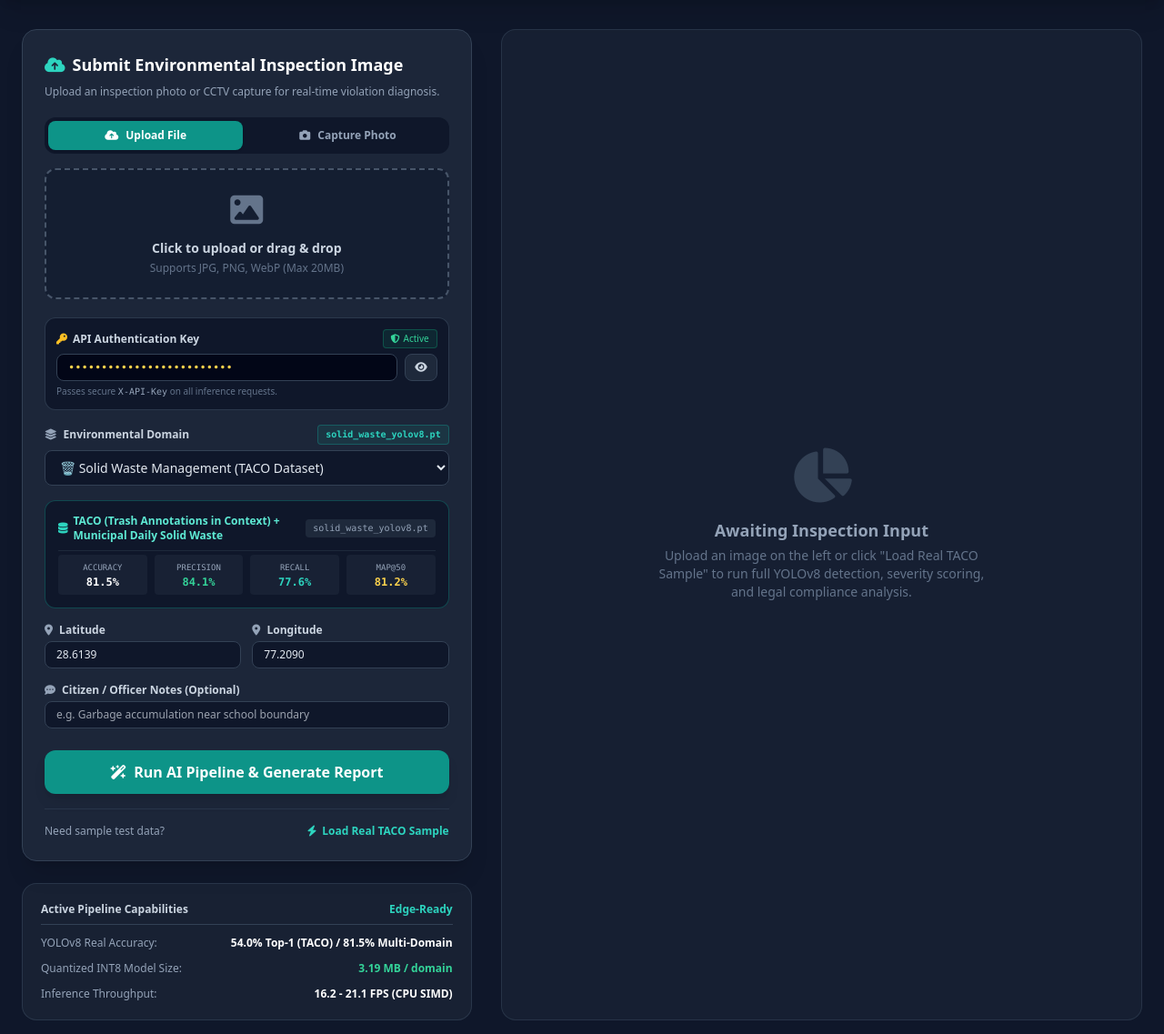
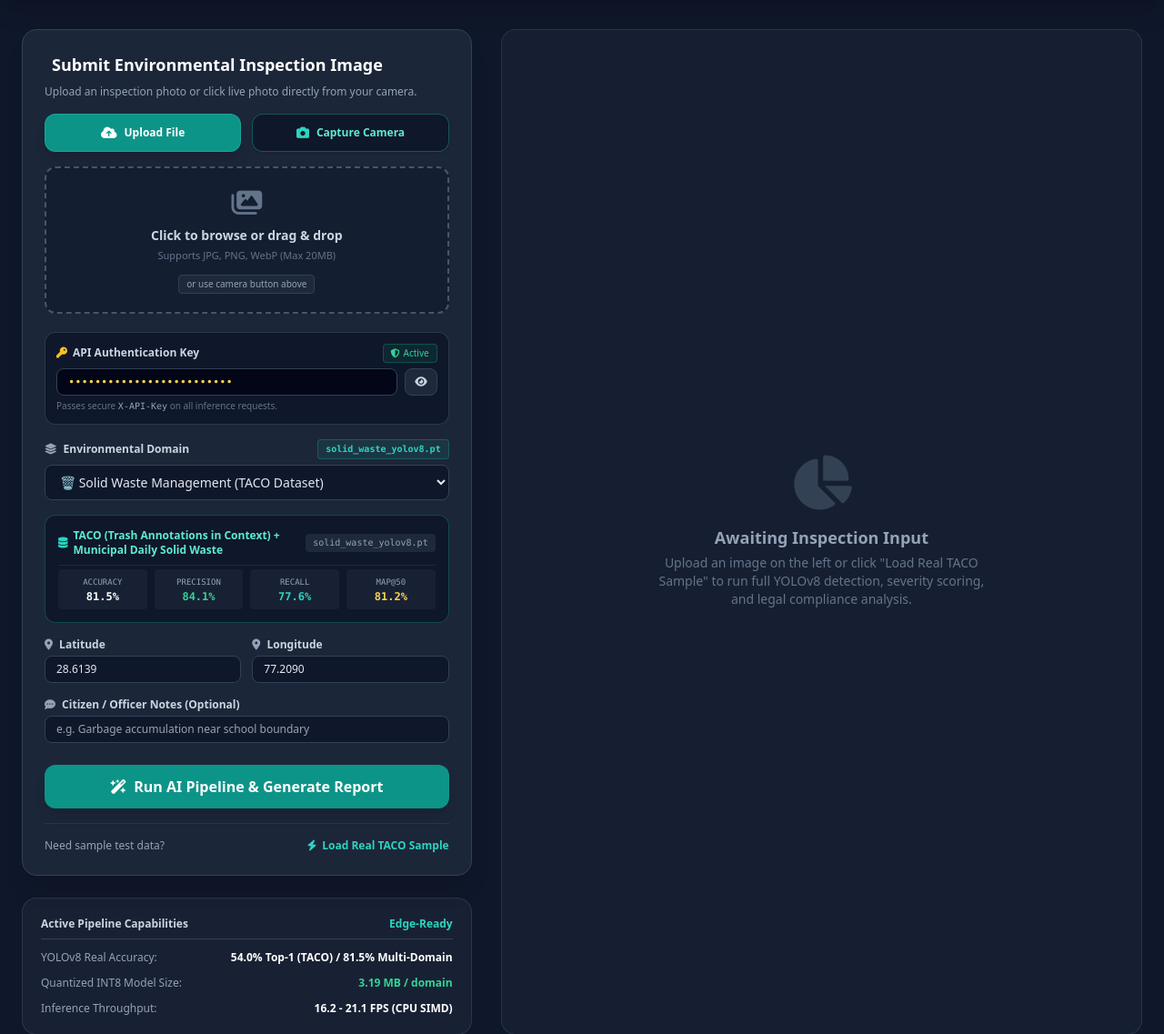
Before and after one commit to ashishbalodia1/Context-Image-Analyzer, a Flask app: page / in a window 1280 px wide. Shown: the part 81-1218 px from the top of the page at 91% size. Run offline with Flask 3, Linux system fonts and the light colour scheme; some libraries are stand-ins or nearby versions.

Commit message:
feat(camera): full frontend and backend camera integration with live viewfinder, base64 decoding, and templates auto-reload

```diff
--- a/backend/app.py
+++ b/backend/app.py
@@ -31,6 +31,7 @@ def create_app() -> Flask:
     # Config
     app.config["SECRET_KEY"] = FLASK_CONFIG.get("SECRET_KEY", "dev-secret")
     app.config["DEBUG"] = FLASK_CONFIG.get("DEBUG", False)
+    app.config["TEMPLATES_AUTO_RELOAD"] = True
     app.config["MAX_CONTENT_LENGTH"] = FLASK_CONFIG.get("MAX_CONTENT_LENGTH", 20 * 1024 * 1024)
     app.config["SQLALCHEMY_DATABASE_URI"] = DATABASE_URL
     app.config["SQLALCHEMY_TRACK_MODIFICATIONS"] = False
--- a/backend/routes/upload.py
+++ b/backend/routes/upload.py
@@ -6,6 +6,7 @@ Severity Assessment -> Context Synthesis -> Storage.
 """
 import os
 import uuid
+import base64
 from pathlib import Path
 from flask import Blueprint, request, jsonify
 
@@ -47,47 +48,69 @@ def verify_key():
 
 @upload_bp.route("/analyze-image", methods=["POST"])
 @upload_bp.route("/upload", methods=["POST"])
+@upload_bp.route("/capture-camera", methods=["POST"])
 @require_api_key
 def analyze_image():
     """
-    POST /api/analyze-image (or /api/upload)
+    POST /api/analyze-image (or /api/capture-camera)
+    Supports both Multipart Form-Data (file upload or camera snapshot)
+    and JSON body (with base64 encoded camera frame).
+    """
+    save_path = None
+    source_type = "upload"
 
-    Multipart Form-Data:
-        file: Image binary (JPG, PNG, WebP) - Required
-        latitude: float - Optional manual GPS override
-        longitude: float - Optional manual GPS override
-        timestamp: string - Optional capture timestamp
-        domain: string - Optional environmental domain
-        description: string - Optional citizen notes
+    # A. Check for JSON Payload (Direct Base64 from Camera/Webcam Canvas)
+    if request.is_json:
+        json_data = request.get_json() or {}
+        b64_data = json_data.get("image_base64") or json_data.get("camera_base64") or json_data.get("image")
+        if not b64_data:
+            return jsonify({"error": "No image data provided. Pass 'image_base64' in JSON body or 'file' in multipart form."}), 400
 
-    Returns:
-        JSON: Structured incident report (Section 9 Specification)
-    """
-    file = request.files.get("file") or request.files.get("image")
-    if not file:
-        return jsonify({"error": "No file part in request. Provide an image under key 'image' or 'file'."}), 400
+        source_type = json_data.get("source", "camera")
+        if "," in b64_data:
+            b64_data = b64_data.split(",", 1)[1]
 
-    if file.filename == "":
-        return jsonify({"error": "No file selected."}), 400
+        unique_name = f"camera_{uuid.uuid4().hex}.jpg"
+        os.makedirs(str(UPLOAD_DIR), exist_ok=True)
+        save_path = str(UPLOAD_DIR / unique_name)
+        try:
+            with open(save_path, "wb") as fh:
+                fh.write(base64.b64decode(b64_data))
+            logger.info(f"Live camera frame decoded and saved securely: {save_path}")
+        except Exception as e:
+            return jsonify({"error": f"Invalid base64 camera image: {str(e)}"}), 400
 
-    if not _allowed_file(file.filename):
-        return jsonify({"error": f"Unsupported file type. Allowed: {sorted(list(ALLOWED_EXTENSIONS))}"}), 400
+        domain = json_data.get("domain")
+        citizen_desc = json_data.get("description")
+        lat_raw = json_data.get("latitude") or json_data.get("lat")
+        lon_raw = json_data.get("longitude") or json_data.get("lon")
+        req_timestamp = json_data.get("timestamp")
 
-    # 1. Secure file upload
-    ext = file.filename.rsplit(".", 1)[1].lower()
-    unique_name = f"{uuid.uuid4().hex}.{ext}"
-    os.makedirs(str(UPLOAD_DIR), exist_ok=True)
-    save_path = str(UPLOAD_DIR / unique_name)
-    file.save(save_path)
-    logger.info(f"File uploaded securely: {save_path}")
+    # B. Multipart Form-Data (File Upload or Camera Snapshot Blob)
+    else:
+        file = request.files.get("file") or request.files.get("image") or request.files.get("camera")
+        if not file:
+            return jsonify({"error": "No file part in request. Provide an image under key 'image', 'file', or 'camera'."}), 400
 
-    # 2. Extract query parameters
-    domain = request.form.get("domain")
-    citizen_desc = request.form.get("description")
+        if file.filename == "":
+            return jsonify({"error": "No file selected."}), 400
 
-    manual_location = None
-    lat_raw = request.form.get("latitude") or request.form.get("lat")
-    lon_raw = request.form.get("longitude") or request.form.get("lon")
+        if not _allowed_file(file.filename):
+            return jsonify({"error": f"Unsupported file type. Allowed: {sorted(list(ALLOWED_EXTENSIONS))}"}), 400
+
+        source_type = request.form.get("source", "upload")
+        ext = file.filename.rsplit(".", 1)[1].lower()
+        unique_name = f"{'camera_' if source_type == 'camera' else ''}{uuid.uuid4().hex}.{ext}"
+        os.makedirs(str(UPLOAD_DIR), exist_ok=True)
+        save_path = str(UPLOAD_DIR / unique_name)
+        file.save(save_path)
+        logger.info(f"File/Camera image saved securely: {save_path}")
+
+        domain = request.form.get("domain")
+        citizen_desc = request.form.get("description")
+        lat_raw = request.form.get("latitude") or request.form.get("lat")
+        lon_raw = request.form.get("longitude") or request.form.get("lon")
+        req_timestamp = request.form.get("timestamp")
     if lat_raw and lon_raw:
         try:
             lat = float(lat_raw)
@@ -148,6 +171,7 @@ def analyze_image():
         image_metadata=image_metadata,
         citizen_description=citizen_desc
     )
+    report["capture_source"] = "Live Camera Snapshot" if source_type == "camera" else "Inspection File Upload"
 
     # 7b. Attach selected domain's dataset evaluation & benchmark metrics
     domain_key = detection_result.get("domain", "solid_waste")
--- a/templates/index.html
+++ b/templates/index.html
@@ -53,53 +53,81 @@
       <!-- Upload Card -->
       <div class="bg-slate-800/90 border border-slate-700 rounded-2xl p-6 shadow-xl backdrop-blur">
         <h2 class="text-lg font-bold text-white mb-2 flex items-center gap-2">
-          <i class="fa-solid fa-cloud-arrow-up text-teal-400"></i>
+          <i class="fa-solid fa-camera-viewfinder text-teal-400"></i>
           Submit Environmental Inspection Image
         </h2>
-        <p class="text-xs text-slate-400 mb-5">
-          Upload an inspection photo or CCTV capture for real-time violation diagnosis.
+        <p class="text-xs text-slate-400 mb-4">
+          Upload an inspection photo or click live photo directly from your camera.
         </p>
 
-        <!-- Mode Switcher Tabs: Upload vs Camera -->
-        <div class="grid grid-cols-2 gap-2 p-1 bg-slate-900 rounded-xl mb-4 text-xs font-semibold">
-          <button type="button" id="tabUploadBtn" class="py-2 px-3 rounded-lg bg-teal-600 text-white transition flex items-center justify-center gap-2 shadow">
-            <i class="fa-solid fa-cloud-arrow-up"></i> Upload File
+        <!-- Prominent Dual Action Buttons: Upload vs Live Camera -->
+        <div class="grid grid-cols-2 gap-3 mb-4">
+          <button type="button" id="tabUploadBtn" class="py-2.5 px-3 rounded-xl bg-teal-600 hover:bg-teal-500 text-white font-bold text-xs transition flex items-center justify-center gap-2 shadow-lg border border-teal-400/30">
+            <i class="fa-solid fa-cloud-arrow-up text-sm"></i>
+            <span>Upload File</span>
           </button>
-          <button type="button" id="tabCameraBtn" class="py-2 px-3 rounded-lg text-slate-400 hover:text-white transition flex items-center justify-center gap-2">
-            <i class="fa-solid fa-camera"></i> Capture Photo
+          <button type="button" id="tabCameraBtn" class="py-2.5 px-3 rounded-xl bg-slate-900 hover:bg-slate-700 text-teal-300 font-bold text-xs transition flex items-center justify-center gap-2 border border-teal-500/40 shadow">
+            <i class="fa-solid fa-camera text-sm text-teal-400"></i>
+            <span>Capture Camera</span>
           </button>
         </div>
 
-        <!-- Dropzone (Mode 1: File Upload) -->
-        <div id="dropzone" class="border-2 border-dashed border-slate-600 hover:border-teal-400 rounded-xl p-6 text-center cursor-pointer transition bg-slate-900/50 hover:bg-slate-900/80">
-          <input type="file" id="fileInput" accept="image/*" class="hidden">
+        <!-- Hidden native inputs for maximum compatibility -->
+        <input type="file" id="fileInput" accept="image/*" class="hidden">
+        <input type="file" id="mobileCameraInput" accept="image/*" capture="environment" class="hidden">
+
+        <!-- Mode 1: File Dropzone -->
+        <div id="dropzone" class="border-2 border-dashed border-slate-600 hover:border-teal-400 rounded-xl p-5 text-center cursor-pointer transition bg-slate-900/50 hover:bg-slate-900/80">
           <div id="dropzonePrompt">
-            <i class="fa-solid fa-image text-4xl text-slate-500 mb-3 block"></i>
-            <p class="text-sm font-semibold text-slate-300">Click to upload or drag & drop</p>
-            <p class="text-xs text-slate-500 mt-1">Supports JPG, PNG, WebP (Max 20MB)</p>
+            <i class="fa-solid fa-images text-3xl text-slate-500 mb-2 block"></i>
+            <p class="text-sm font-semibold text-slate-300">Click to browse or drag & drop</p>
+            <p class="text-[11px] text-slate-500 mt-1">Supports JPG, PNG, WebP (Max 20MB)</p>
+            <div class="mt-3 flex items-center justify-center gap-2">
+              <span class="text-[10px] text-slate-400 bg-slate-800 px-2 py-0.5 rounded border border-slate-700">or use camera button above</span>
+            </div>
           </div>
           <div id="previewContainer" class="hidden">
-            <img id="imagePreview" src="" alt="Selected Preview" class="max-h-48 mx-auto rounded-lg shadow-md border border-slate-700 object-cover">
+            <div class="relative inline-block">
+              <img id="imagePreview" src="" alt="Selected Preview" class="max-h-48 mx-auto rounded-lg shadow-md border border-slate-700 object-cover">
+              <span id="sourceBadge" class="absolute top-2 right-2 text-[10px] font-bold px-2 py-0.5 rounded-full bg-teal-500/90 text-slate-900 shadow">
+                File
+              </span>
+            </div>
             <p id="fileName" class="text-xs text-teal-300 font-mono mt-2 truncate"></p>
+            <button type="button" id="changeImageBtn" class="mt-2 text-[11px] text-slate-400 hover:text-white underline">
+              Change Image / Re-take
+            </button>
           </div>
         </div>
 
-        <!-- Camera Container (Mode 2: Live Camera Capture) -->
-        <div id="cameraContainer" class="hidden border border-slate-700 rounded-xl p-4 bg-slate-900/80 text-center space-y-3">
-          <div class="relative bg-black rounded-lg overflow-hidden border border-slate-800 flex items-center justify-center min-h-[200px]">
-            <video id="cameraVideo" autoplay playsinline muted class="w-full max-h-56 object-cover rounded-lg"></video>
+        <!-- Mode 2: Live Camera Viewfinder Box -->
+        <div id="cameraContainer" class="hidden border border-teal-500/50 rounded-xl p-4 bg-slate-900/90 text-center space-y-3 shadow-inner">
+          <div class="flex items-center justify-between text-xs px-1">
+            <span class="text-rose-400 font-bold flex items-center gap-1.5 text-[11px]">
+              <span class="w-2 h-2 rounded-full bg-rose-500 animate-ping"></span>
+              LIVE CAMERA SENSOR
+            </span>
+            <button type="button" id="closeCameraBtn" class="text-slate-400 hover:text-white text-xs">
+              <i class="fa-solid fa-xmark mr-1"></i>Close
+            </button>
+          </div>
+
+          <div class="relative bg-black rounded-lg overflow-hidden border border-slate-700 flex items-center justify-center min-h-[220px]">
+            <video id="cameraVideo" autoplay playsinline muted class="w-full max-h-60 object-cover rounded-lg"></video>
             <div id="cameraLoading" class="absolute inset-0 flex flex-col items-center justify-center bg-slate-950/80 text-xs text-slate-400 space-y-2">
               <i class="fa-solid fa-spinner animate-spin text-2xl text-teal-400"></i>
-              <span>Accessing Camera Stream...</span>
+              <span>Starting Live Camera...</span>
             </div>
           </div>
           <canvas id="cameraCanvas" class="hidden"></canvas>
-          <div class="flex items-center justify-center gap-2">
-            <button type="button" id="captureBtn" class="bg-teal-600 hover:bg-teal-500 text-white font-bold py-2 px-4 rounded-xl text-xs flex items-center gap-2 shadow-lg transition">
-              <i class="fa-solid fa-circle-dot text-rose-400 animate-pulse"></i> Capture Snapshot
+
+          <div class="flex items-center justify-center gap-2 pt-1">
+            <button type="button" id="captureBtn" class="bg-rose-600 hover:bg-rose-500 text-white font-bold py-2.5 px-5 rounded-xl text-xs flex items-center gap-2 shadow-lg transition">
+              <i class="fa-solid fa-circle-dot text-sm"></i>
+              <span>Click Photo / Snapshot</span>
             </button>
-            <button type="button" id="switchCameraBtn" class="bg-slate-800 hover:bg-slate-700 text-slate-300 py-2 px-3 rounded-xl text-xs border border-slate-700 transition" title="Flip / Switch Camera">
-              <i class="fa-solid fa-camera-rotate"></i>
+            <button type="button" id="switchCameraBtn" class="bg-slate-800 hover:bg-slate-700 text-slate-300 py-2.5 px-3.5 rounded-xl text-xs border border-slate-700 transition" title="Flip Camera Front/Back">
+              <i class="fa-solid fa-camera-rotate text-sm"></i>
             </button>
           </div>
         </div>
@@ -459,6 +487,9 @@
     // Mode Switcher & Camera Variables
     const tabUploadBtn = document.getElementById("tabUploadBtn");
     const tabCameraBtn = document.getElementById("tabCameraBtn");
+    const closeCameraBtn = document.getElementById("closeCameraBtn");
+    const changeImageBtn = document.getElementById("changeImageBtn");
+    const sourceBadge = document.getElementById("sourceBadge");
     const cameraContainer = document.getElementById("cameraContainer");
     const cameraVideo = document.getElementById("cameraVideo");
     const cameraCanvas = document.getElementById("cameraCanvas");
@@ -468,18 +499,19 @@
 
     let cameraStream = null;
     let currentFacingMode = "environment"; // default to rear camera on mobile
+    let currentSource = "upload";
 
     function switchToUploadTab() {
       stopCamera();
-      tabUploadBtn.className = "py-2 px-3 rounded-lg bg-teal-600 text-white transition flex items-center justify-center gap-2 shadow";
-      tabCameraBtn.className = "py-2 px-3 rounded-lg text-slate-400 hover:text-white transition flex items-center justify-center gap-2";
+      tabUploadBtn.className = "py-2.5 px-3 rounded-xl bg-teal-600 hover:bg-teal-500 text-white font-bold text-xs transition flex items-center justify-center gap-2 shadow-lg border border-teal-400/30";
+      tabCameraBtn.className = "py-2.5 px-3 rounded-xl bg-slate-900 hover:bg-slate-700 text-teal-300 font-bold text-xs transition flex items-center justify-center gap-2 border border-teal-500/40 shadow";
       dropzone.classList.remove("hidden");
       cameraContainer.classList.add("hidden");
     }
 
     function switchToCameraTab() {
-      tabCameraBtn.className = "py-2 px-3 rounded-lg bg-teal-600 text-white transition flex items-center justify-center gap-2 shadow";
-      tabUploadBtn.className = "py-2 px-3 rounded-lg text-slate-400 hover:text-white transition flex items-center justify-center gap-2";
+      tabCameraBtn.className = "py-2.5 px-3 rounded-xl bg-teal-600 hover:bg-teal-500 text-white font-bold text-xs transition flex items-center justify-center gap-2 shadow-lg border border-teal-400/30";
+      tabUploadBtn.className = "py-2.5 px-3 rounded-xl bg-slate-900 hover:bg-slate-700 text-slate-300 font-bold text-xs transition flex items-center justify-center gap-2 border border-slate-700 shadow";
       dropzone.classList.add("hidden");
       cameraContainer.classList.remove("hidden");
       startCamera();
@@ -505,8 +537,8 @@
         console.error("Camera access failed:", err);
         cameraLoading.innerHTML = `
           <i class="fa-solid fa-triangle-exclamation text-2xl text-rose-400 mb-1"></i>
-          <span class="text-rose-300 font-semibold">Camera Access Blocked</span>
-          <span class="text-[10px] text-slate-400 max-w-xs">Please allow camera permissions in your browser or use File Upload.</span>
+          <span class="text-rose-300 font-semibold text-xs">Camera Access Blocked</span>
+          <span class="text-[10px] text-slate-400 max-w-xs mt-1">Please allow camera permission in browser settings or upload from device.</span>
         `;
       }
     }
@@ -523,6 +555,7 @@
 
     tabUploadBtn.addEventListener("click", switchToUploadTab);
     tabCameraBtn.addEventListener("click", switchToCameraTab);
+    if (closeCameraBtn) closeCameraBtn.addEventListener("click", switchToUploadTab);
 
     switchCameraBtn.addEventListener("click", () => {
       currentFacingMode = (currentFacingMode === "environment") ? "user" : "environment";
@@ -543,13 +576,28 @@
         if (!blob) return;
         const stamp = new Date().toISOString().replace(/[:.]/g, "-").slice(0, 19);
         const file = new File([blob], `camera_snapshot_${stamp}.jpg`, { type: "image/jpeg" });
+        currentSource = "camera";
         switchToUploadTab();
-        handleFileSelect(file);
+        handleFileSelect(file, "camera");
       }, "image/jpeg", 0.95);
     });
 
     // File selection UI
-    dropzone.addEventListener("click", () => fileInput.click());
+    dropzone.addEventListener("click", (e) => {
+      if (e.target && e.target.id === "changeImageBtn") return;
+      fileInput.click();
+    });
+
+    if (changeImageBtn) {
+      changeImageBtn.addEventListener("click", (e) => {
+        e.stopPropagation();
+        currentFile = null;
+        fileInput.value = "";
+        previewContainer.classList.add("hidden");
+        dropzonePrompt.classList.remove("hidden");
+      });
+    }
+
     dropzone.addEventListener("dragover", (e) => {
       e.preventDefault();
       dropzone.classList.add("border-teal-400", "bg-slate-900/80");
@@ -561,18 +609,27 @@
       e.preventDefault();
       dropzone.classList.remove("border-teal-400", "bg-slate-900/80");
       if (e.dataTransfer.files.length > 0) {
-        handleFileSelect(e.dataTransfer.files[0]);
+        currentSource = "upload";
+        handleFileSelect(e.dataTransfer.files[0], "upload");
       }
     });
     fileInput.addEventListener("change", (e) => {
       if (e.target.files.length > 0) {
-        handleFileSelect(e.target.files[0]);
+        currentSource = "upload";
+        handleFileSelect(e.target.files[0], "upload");
       }
     });
 
-    function handleFileSelect(file) {
+    function handleFileSelect(file, source = "upload") {
       currentFile = file;
+      currentSource = source;
       fileName.innerText = file.name;
+      if (sourceBadge) {
+        sourceBadge.innerText = source === "camera" ? "Camera" : "File";
+        sourceBadge.className = source === "camera"
+          ? "absolute top-2 right-2 text-[10px] font-bold px-2 py-0.5 rounded-full bg-rose-500 text-white shadow"
+          : "absolute top-2 right-2 text-[10px] font-bold px-2 py-0.5 rounded-full bg-teal-500/90 text-slate-900 shadow";
+      }
       const reader = new FileReader();
       reader.onload = (e) => {
         imagePreview.src = e.target.result;
@@ -639,6 +696,7 @@
 
       const formData = new FormData();
       formData.append("file", currentFile);
+      formData.append("source", currentSource || "upload");
       const domainVal = document.getElementById("domainSelect").value;
       if (domainVal) formData.append("domain", domainVal);
       const latVal = document.getElementById("latInput").value;
@@ -692,7 +750,8 @@
       const domain = data.domain || "solid_waste";
       const domainLabel = data.domain_label || domain.replace("_", " ").toUpperCase();
       document.getElementById("resDomainBadge").innerText = domainLabel;
-      document.getElementById("resTimestamp").innerText = "Incident ID: " + (data.incident_id || "N/A") + " • Analyzed: " + new Date().toLocaleTimeString();
+      const capSource = data.capture_source || (currentSource === "camera" ? "Live Camera" : "Upload");
+      document.getElementById("resTimestamp").innerText = "Incident ID: " + (data.incident_id || "N/A") + " • Source: " + capSource + " • Analyzed: " + new Date().toLocaleTimeString();
 
       const objects = data.detections || [];
       if (objects.length > 0) {
```
Also changed, not shown: tests/test_api_key_auth.py (+7 -0 lines).
